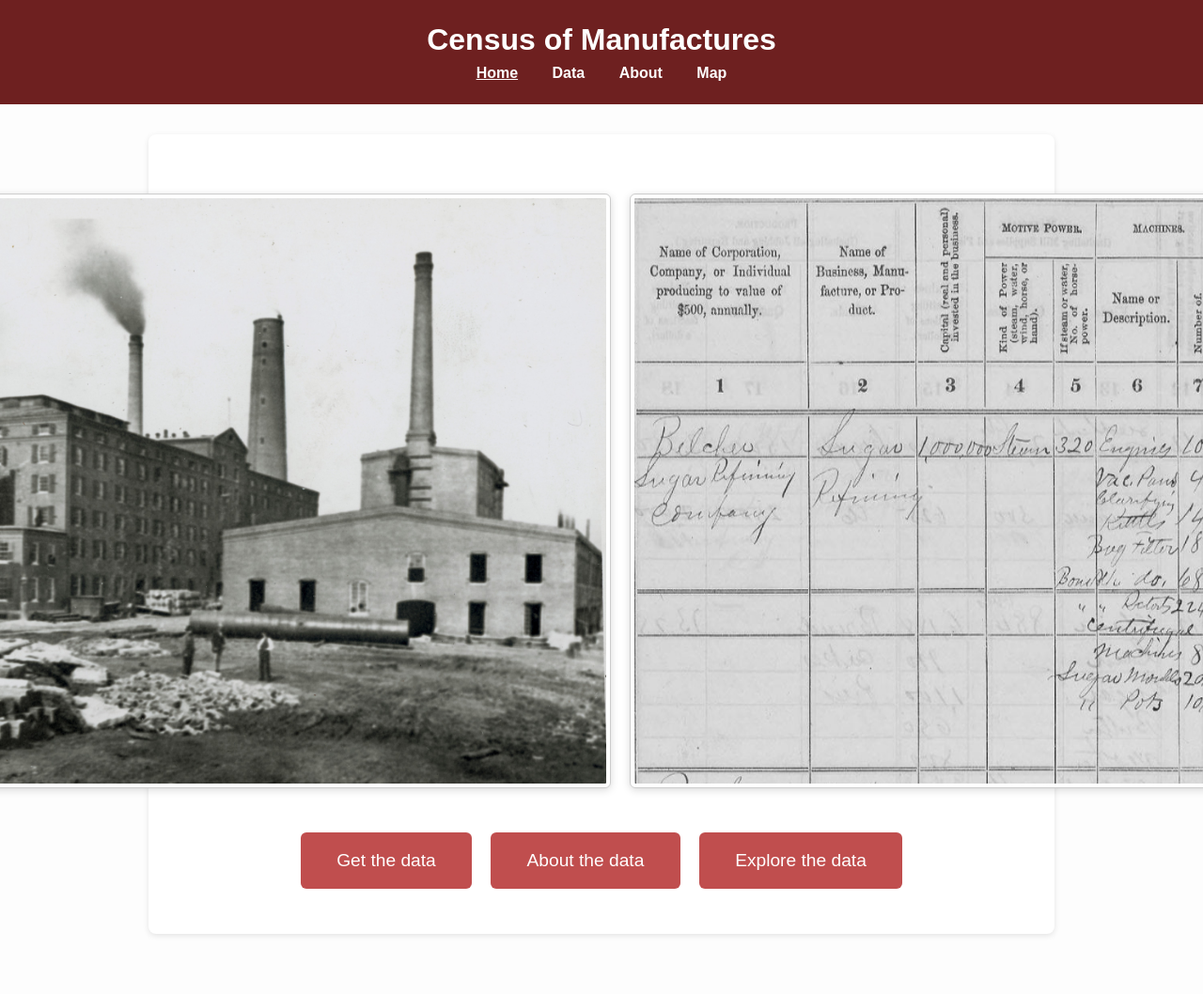
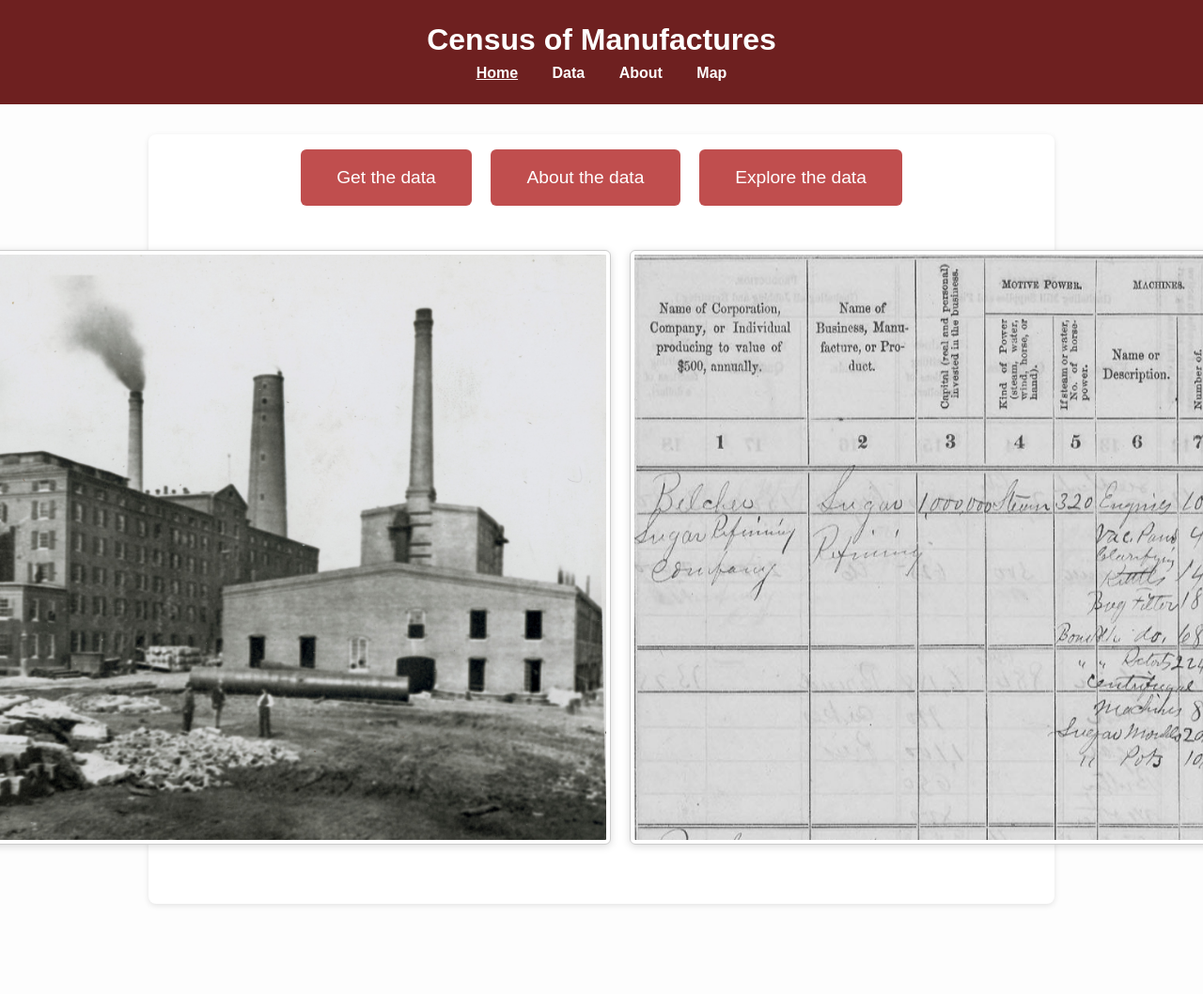
Before and after one commit to allen-otterstrom/CMF_data, a Jekyll site: the page built from index.md, in a window 1280 px wide. Shown: the whole page at 94% size. Built offline with Jekyll 4.4.1, drawn with Linux system fonts in a browser that asks for light colours; after the commit the page ends 1026 px from its top, so only the background shows below that.

Commit message:
Update index.md

```diff
--- a/index.md
+++ b/index.md
@@ -2,14 +2,14 @@
 layout: default
 title: Historical Census of Manufactures Microdata
 ---
-
-<div class="image-container">
-  <img src="/CMF_data/assets/images/Belchers.jpg" alt="Historical photo 1">
-  <img src="/CMF_data/assets/images/belchers_sheet.png" alt="Historical photo 2">
-</div>
 
 <div class="button-container">
   <a href="get-data.html">Get the data</a>
   <a href="about.html">About the data</a>
   <a href="explore.html">Explore the data</a>
 </div>
+
+<div class="image-container">
+  <img src="/CMF_data/assets/images/Belchers.jpg" alt="Historical photo 1">
+  <img src="/CMF_data/assets/images/belchers_sheet.png" alt="Historical photo 2">
+</div>
```
